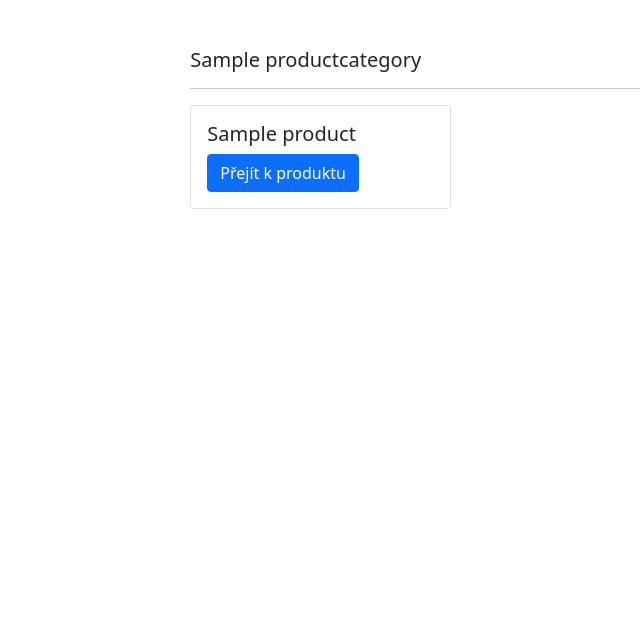
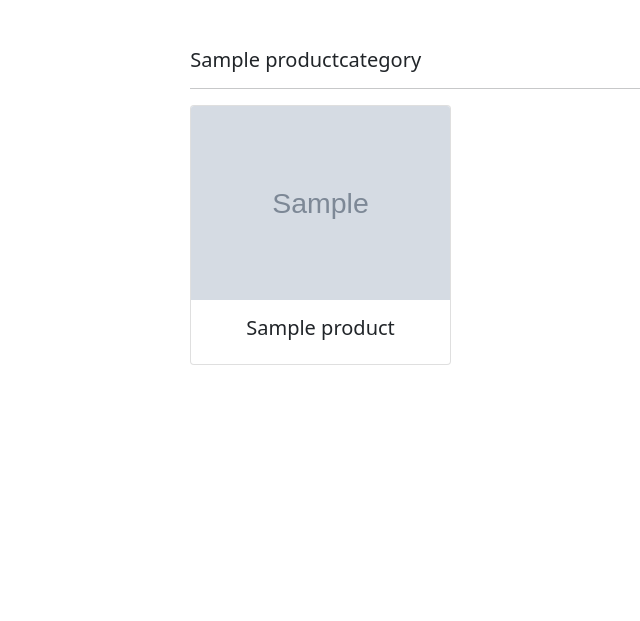
Before and after one commit to Pzdrs/remeslovkostce-django, a Django app: a page that uses main/templates/category.html in a window 1280 px wide. Shown: the part 56-677 px from the top of the page, without its empty margins (35-675 px from the left). Run offline with Django 3.2, Linux system fonts and the light colour scheme; tables that the repository leaves empty hold one stand-in row (values such as "Sample post"); grey boxes marked "Sample" are stand-in pictures.

Commit message:
Added not found image, redesigned stuff a bit

```diff
--- a/main/templates/catalog.html
+++ b/main/templates/catalog.html
@@ -6,7 +6,7 @@
         <div class="col-lg-8">
             <h5>Katalog</h5>
             <hr>
-            <div class="row">
+            <div class="row mb-5">
                 {% for category in categories %}
                     {% include 'partials/category_card.html' with name=category.name slug=category.slug thumbnail=category.thumbnail.url description=category.description %}
                 {% endfor %}
--- a/main/templates/category.html
+++ b/main/templates/category.html
@@ -8,9 +8,9 @@
         <div class="col-lg-8">
             <h5>{{ category.name }}</h5>
             <hr>
-            <div class="row">
+            <div class="row mb-5">
                 {% for product in products %}
-                    {% include 'partials/product_card.html' with name=product.name slug=product.slug categorySlug=category.slug %}
+                    {% include 'partials/product_card.html' with name=product.name slug=product.slug categorySlug=category.slug image=product.image.url %}
                 {% endfor %}
             </div>
         </div>
--- a/main/templates/partials/category_card.html
+++ b/main/templates/partials/category_card.html
@@ -10,7 +10,7 @@
                 <div class="col-6">
                     <img class="img-thumbnail"
                          src="{{ thumbnail }}"
-                         alt="{{ name }}">
+                         alt="{{ slug }}">
                 </div>
                 <div class="col-6">
                     <p class="card-text">{{ description }}</p>
--- a/main/templates/partials/product_card.html
+++ b/main/templates/partials/product_card.html
@@ -1,11 +1,8 @@
 <div class="col-lg-4 mb-3">
     <div class="card">
+        <img class="card-img-top" src="{{ image }}" alt="{{ slug }}">
         <div class="card-body">
-            <h5 class="card-title">{{ name }}</h5>
-            <a href="{% url 'category_details' category_slug=categorySlug %}/{{ slug }}"
-               class="btn btn-primary">
-                Přejít k produktu
-            </a>
+            <h5 class="card-title text-center">{{ name }}</h5>
         </div>
     </div>
 </div>
```
Also changed, not shown: uploads/not-found.jpg (added).
